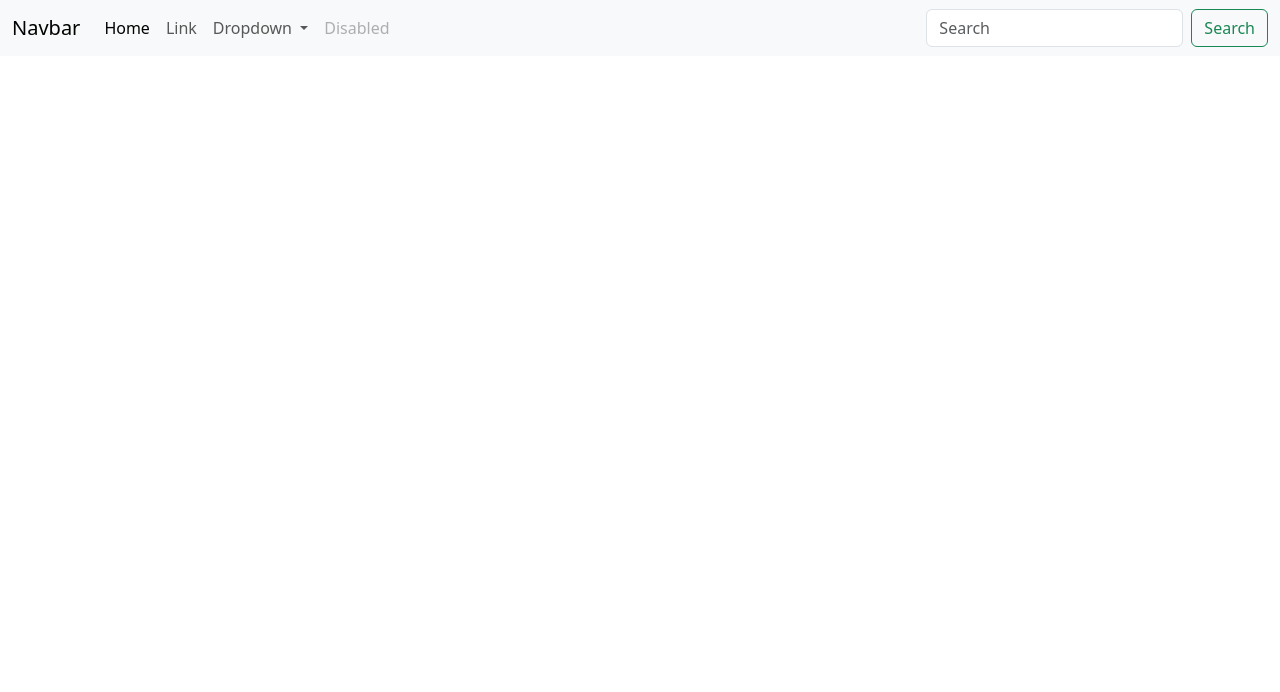
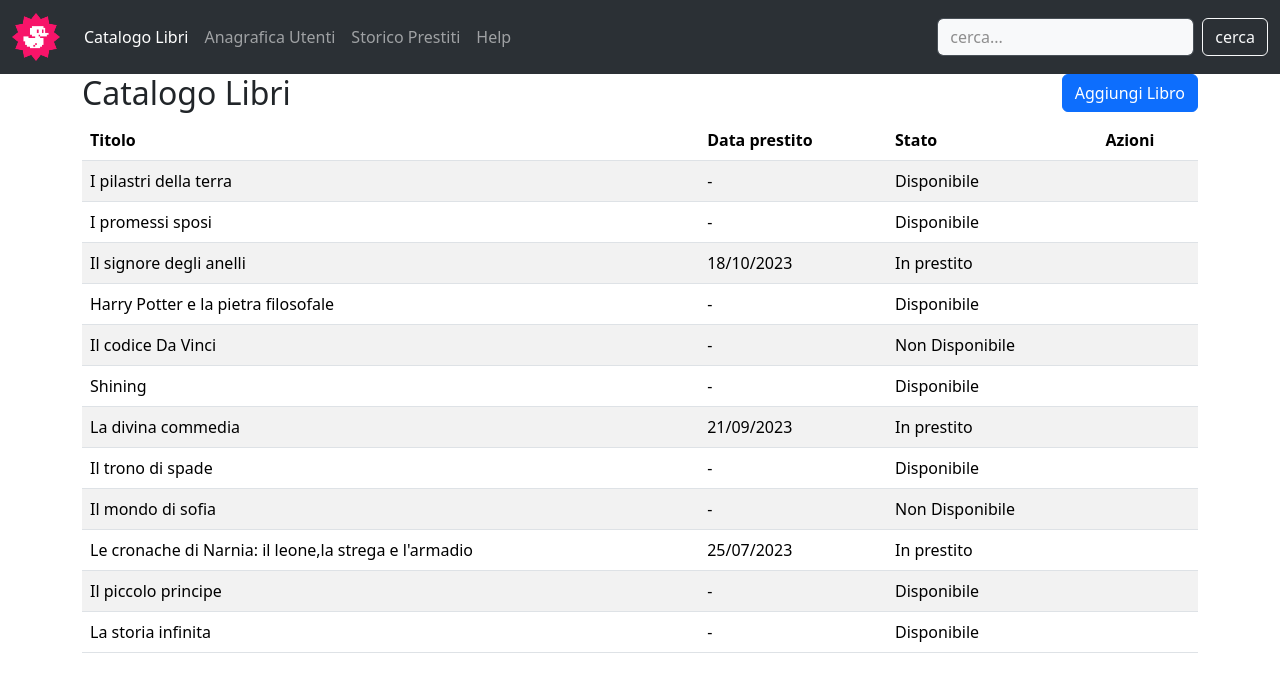
Before and after one commit to alex-guzman93/html-css-bootstrap-dashboard, a plain HTML site: page index.html in a window 1280 px wide. Drawn offline with nearby package versions, Linux system fonts and the light colour scheme.

Commit message:
tabella+ display none

```diff
--- a/Css/style.css
+++ b/Css/style.css
@@ -0,0 +1,6 @@
+img {
+    width: 3rem;
+}
+input::placeholder {
+    color: rgba(75, 74, 74, 0.61) !important;
+}
--- a/index.html
+++ b/index.html
@@ -15,51 +15,143 @@
     <!--navbar -->
     <header> </header>
 
-<nav class="navbar navbar-expand-lg bg-body-tertiary">
+    <nav class="navbar navbar-expand-lg bg-body-tertiary" data-bs-theme="dark">
         <div class="container-fluid">
-    <a class="navbar-brand" href="#">Navbar</a>
-    <button class="navbar-toggler" type="button" data-bs-toggle="collapse" data-bs-target="#navbarSupportedContent" aria-controls="navbarSupportedContent" aria-expanded="false" aria-label="Toggle navigation">
+            <a class="navbar-brand" href="#"><img src="./img/duck.png" alt="logopapera"></a>
+            <button class="navbar-toggler" type="button" data-bs-toggle="collapse"
+                data-bs-target="#navbarSupportedContent" aria-controls="navbarSupportedContent" aria-expanded="false"
+                aria-label="Toggle navigation">
                 <span class="navbar-toggler-icon"></span>
             </button>
             <div class="collapse navbar-collapse" id="navbarSupportedContent">
                 <ul class="navbar-nav me-auto mb-2 mb-lg-0">
                     <li class="nav-item">
-          <a class="nav-link active" aria-current="page" href="#">Home</a>
+                        <a class="nav-link active" aria-current="page" href="#">Catalogo Libri</a>
                     </li>
                     <li class="nav-item">
-          <a class="nav-link" href="#">Link</a>
-        </li>
-        <li class="nav-item dropdown">
-          <a class="nav-link dropdown-toggle" href="#" role="button" data-bs-toggle="dropdown" aria-expanded="false">
-            Dropdown
-          </a>
-          <ul class="dropdown-menu">
-            <li><a class="dropdown-item" href="#">Action</a></li>
-            <li><a class="dropdown-item" href="#">Another action</a></li>
-            <li><hr class="dropdown-divider"></li>
-            <li><a class="dropdown-item" href="#">Something else here</a></li>
-          </ul>
+                        <a class="nav-link" href="#"> Anagrafica Utenti</a>
                     </li>
                     <li class="nav-item">
-          <a class="nav-link disabled" aria-disabled="true">Disabled</a>
+                        <a class="nav-link " href="#"> Storico Prestiti</a>
                     </li>
+                    <li class="nav-item">
+                        <a class="nav-link" href="#"> Help</a>
+                    </li>
+
                 </ul>
                 <form class="d-flex" role="search">
-        <input class="form-control me-2" type="search" placeholder="Search" aria-label="Search"/>
-        <button class="btn btn-outline-success" type="submit">Search</button>
+                    <input class="form-control text-dark bg-light me-2" type="search" placeholder="cerca..."
+                        aria-label="Search" />
+                    <button class="btn btn-outline-light" type="submit">cerca</button>
                 </form>
             </div>
         </div>
     </nav>
 
 
+    <!-- 1 sezione  titolo+button -->
+    <div class="container">
+        <div class="row">
+            <div class="col-6">
+                <h2>Catalogo Libri</h2>
+            </div>
+            <div class="col-6 text-end"><button class="btn btn-primary" type="submit">Aggiungi Libro</button></div>
+        </div>
+        <!-- 2 sezione contenuto + tabelle -->
+        <div class="row">
+            <div class="col">
+                <table class="table table-striped">
+                    <thead>
+                        <tr>
+                            <th scope="col">Titolo</th>
+                           <th scope="col " class="d-none d-sm-table-cell">Data prestito</th>
+                            <th scope="col">Stato</th>
+                            <th scope="col">Azioni</th>
+
+                        </tr>
+                    </thead>
+                    <tbody>
+                        <tr>
+
+                            <td>I pilastri della terra</td>
+                            <td class="d-none d-sm-table-cell">-</td>
+                            <td>Disponibile</td>
+                            <td></td>
+                        </tr>
+                        <tr>
+
+                            <td>I promessi sposi</td>
+                            <td class="d-none d-sm-table-cell">-</td>
+                            <td>Disponibile</td>
+                            <td></td>
+                        </tr>
+                        <tr>
+
+                            <td>Il signore degli anelli</td>
+                            <td class="d-none d-sm-table-cell">18/10/2023</td>
+                            <td>In prestito</td>
+                            <td></td>
+                        </tr>
+                        <tr>
+
+                            <td>Harry Potter e la pietra filosofale</td>
+                            <td class="d-none d-sm-table-cell">-</td>
+                            <td>Disponibile</td>
+                            <td></td>
+                        </tr><tr>
+
+                            <td>Il codice Da Vinci</td>
+                            <td class="d-none d-sm-table-cell">-</td>
+                            <td>Non Disponibile</td>
+                            <td></td>
+                        </tr><tr>
+
+                            <td>Shining</td>
+                            <td class="d-none d-sm-table-cell">-</td>
+                            <td>Disponibile</td>
+                            <td></td>
+                        </tr><tr>
+
+                            <td>La divina commedia</td>
+                            <td class="d-none d-sm-table-cell">21/09/2023</td>
+                            <td>In prestito</td>
+                            <td></td>
+                        </tr><tr>
+
+                            <td>Il trono di spade</td>
+                            <td class="d-none d-sm-table-cell">-</td>
+                            <td>Disponibile</td>
+                            <td></td>
+                            <tr>
+
+                            <td>Il mondo di sofia</td>
+                            <td class="d-none d-sm-table-cell">-</td>
+                            <td>Non Disponibile</td>
+                            <td></td>
+                        </tr><tr>
+                            <td>Le cronache di Narnia: il leone,la strega e l'armadio</td>
+                            <td class="d-none d-sm-table-cell">25/07/2023</td>
+                            <td>In prestito</td>
+                            <td></td>
+                        </tr><tr>
+                            <td>Il piccolo principe</td>
+                            <td class="d-none d-sm-table-cell">-</td>
+                            <td>Disponibile</td>
+                            <td></td>
+                        </tr><tr>
+                            <td>La storia infinita</td>
+                            <td class="d-none d-sm-table-cell">-</td>
+                            <td>Disponibile</td>
+                            <td></td>
+                        </tr>
+                        </tr>
+                    </tbody>
+                </table>
+            </div>
+        </div>
+    </div>
 
 
-
-
-    <!-- 1 sezione  titolo+button -->
-    <div class="content"></div>
-    <!-- 2 sezione contenuto + tabelle -->
 
     <!-- 3 sezione -->
 
```
Lines whose indentation alone changed are shown as unchanged.
